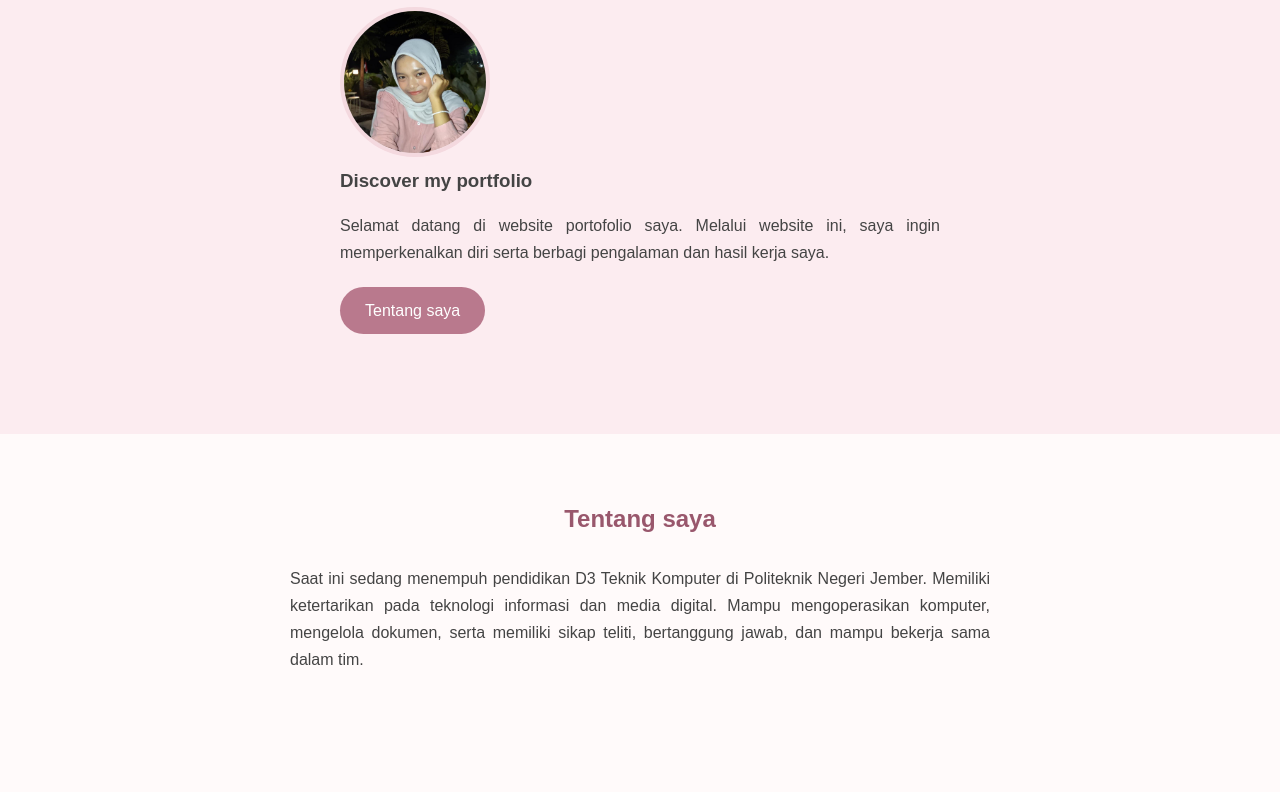
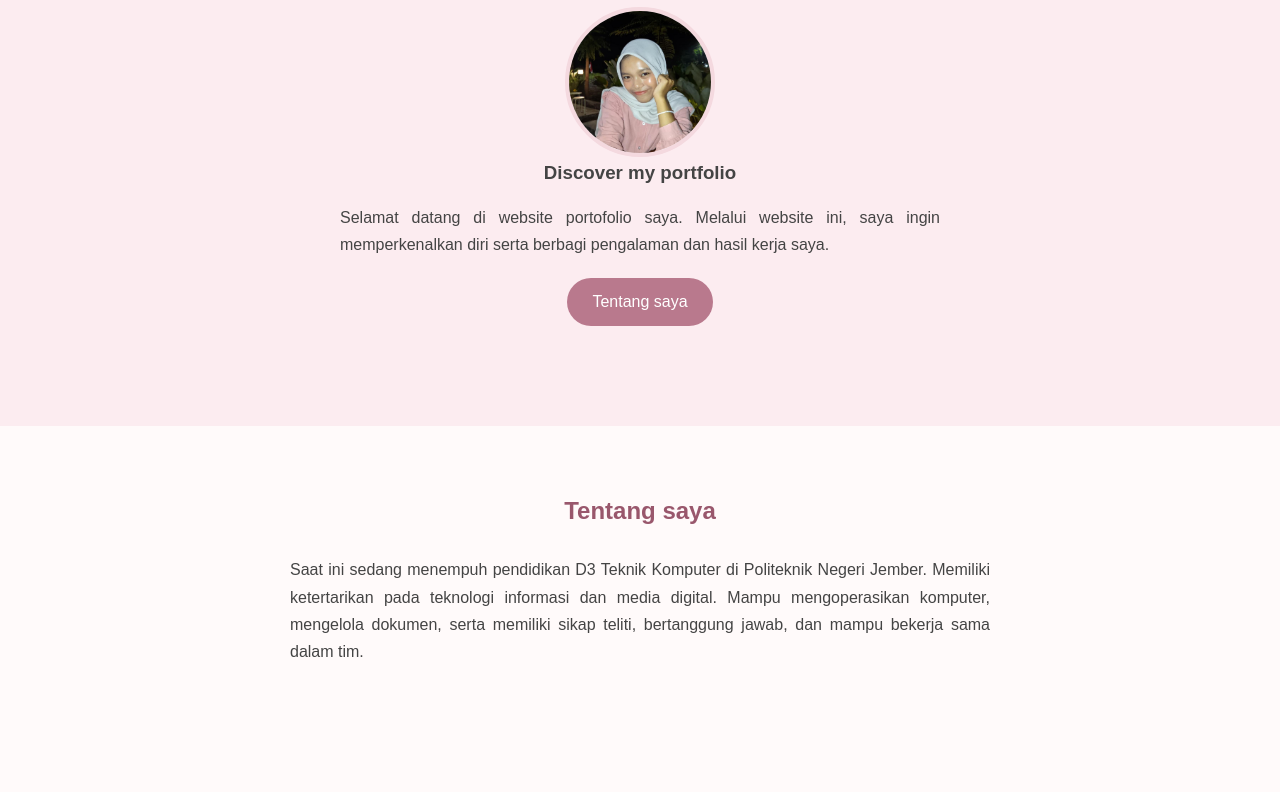
Before and after one commit to faza-rani/portofolio-faza, a plain HTML site: page index.html in a window 1280 px wide. Shown: the part 270-1062 px from the top of the page. Drawn offline with Linux system fonts and the light colour scheme.

Commit message:
Update style.css

```diff
--- a/style.css
+++ b/style.css
@@ -184,10 +184,15 @@ footer {
 }
 
 #home.hero > div {
-    text-align: justify !important;
     width: 100%;
-    max-width: 600px;
-    line-height: 1.7;
+    display: flex;
+    flex-direction: column;
+    align-items: center;
+}
+
+#home.hero h1,
+#home.hero h3 {
+    text-align: center;
 }
 
 #home.hero p {
```
